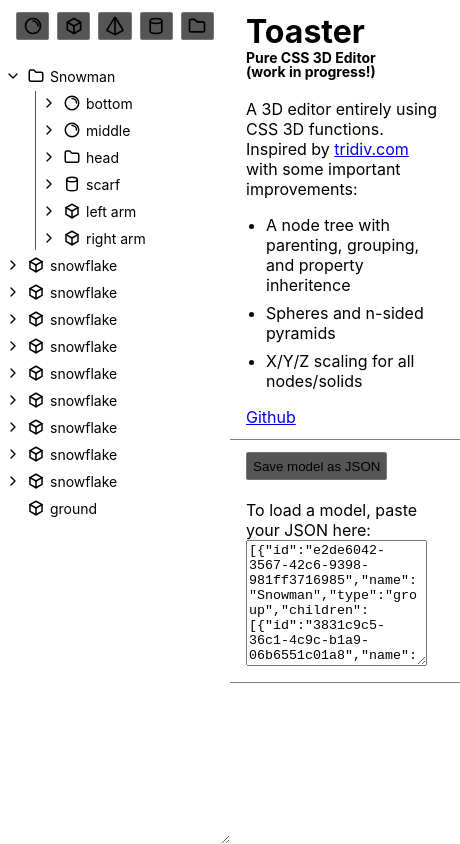
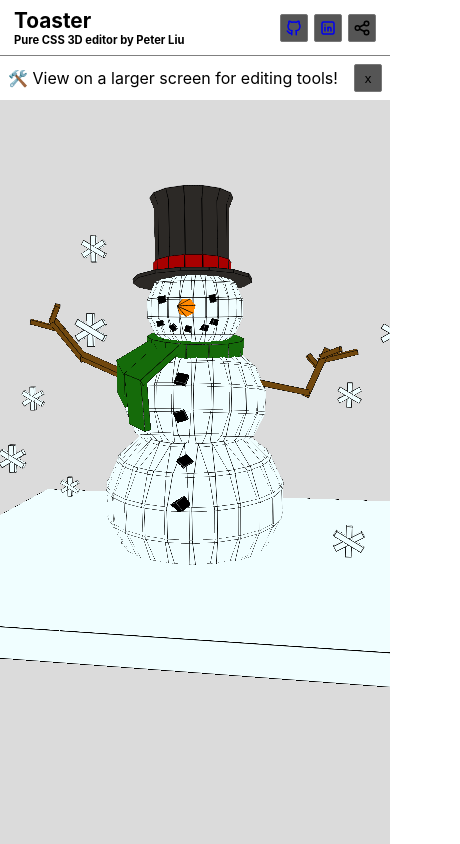
Before and after one commit to PeterTYLiu/toaster, a React (Vite) app: page / in a window 390 px wide. Shown: the whole page, 460 px wide, since content can reach past the window. Built offline with nearby package versions, Linux system fonts and the light colour scheme.

Commit message:
added mobile view; prevent negative dimensions

```diff
--- a/src/App.module.scss
+++ b/src/App.module.scss
@@ -1,4 +1,23 @@
 $grid-color: rgb(255, 255, 255);
+
+.banner {
+  display: none;
+  padding: 8px;
+  border-top: 1px solid gray;
+  justify-content: space-between;
+  align-items: center;
+  @media screen and (max-width: 900px) {
+    display: flex;
+  }
+}
+
+.lower {
+  display: flex;
+  width: 100%;
+  flex-grow: 1;
+  flex-shrink: 1;
+  max-height: 100vh;
+}
 
 .main {
   background-color: rgb(219, 219, 219);
@@ -7,17 +26,27 @@ $grid-color: rgb(255, 255, 255);
   flex-grow: 1;
   flex-shrink: 1;
   perspective: 800px;
-
+  touch-action: none;
   * {
     transform-style: preserve-3d;
     position: absolute;
   }
 }
 
-.lower {
-  display: flex;
-  width: 100%;
-  height: 100vh;
+.nav {
+  padding: 8px 14px;
+  display: none;
+  align-items: center;
+  justify-content: space-between;
+  h1 {
+    font-size: 1.3rem;
+  }
+  h2 {
+    font-size: 0.7rem;
+  }
+  @media screen and (max-width: 900px) {
+    display: flex;
+  }
 }
 
 .world {
@@ -45,5 +74,5 @@ $grid-color: rgb(255, 255, 255);
   color: black;
   background-color: #00000057;
   transform: rotateX(var(--rotate-x)) rotateZ(var(--rotate-z))
-    scale3d(var(--zoom), var(--zoom), var(--zoom));
+    scale3d(var(--zoom), var(--zoom), var(--zoom)) translateZ(-150px);
 }
--- a/src/App.tsx
+++ b/src/App.tsx
@@ -6,6 +6,7 @@ import { Node as NodeComponent } from "./components/Node/Node";
 import { SceneContext } from "./hooks/UseSceneContext";
 import { sceneReducer } from "./sceneReducer";
 import { snowman } from "./models/snowman";
+import Links from "./components/Links/Links";
 
 type NodeType = "group" | "cuboid" | "prism" | "sphere" | "pyramid";
 
@@ -14,8 +15,6 @@ export class Node {
   id: string;
   name: string;
   type: NodeType;
-  // Children
-  children: Node[];
   // Styling
   color?: string | undefined;
   borderColor?: string | undefined;
@@ -30,16 +29,17 @@ export class Node {
   rotateX: number;
   rotateY: number;
   rotateZ: number;
-
+  // Dimensions
   width: number;
   height: number;
   depth: number;
   radius: number;
-
   // Geometry
   baseSides: number;
-
+  // Collapsed node in scene tree
   collapsed?: boolean;
+  // Children
+  children: Node[];
 
   constructor(input: Partial<Node>) {
     this.id = crypto.randomUUID();
@@ -54,7 +54,6 @@ export class Node {
     this.rotateX = input.rotateX ?? 0;
     this.rotateY = input.rotateY ?? 0;
     this.rotateZ = input.rotateZ ?? 0;
-    this.children = [];
     this.depth = input.depth ?? 200;
     this.width = input.width ?? 200;
     this.height = input.height ?? 200;
@@ -63,6 +62,7 @@ export class Node {
     this.color = input.color ?? undefined;
     this.borderColor = input.borderColor ?? undefined;
     this.baseSides = 3;
+    this.children = [];
   }
 }
 
@@ -79,6 +79,7 @@ const defaultCamera: Camera = {
 };
 
 function App() {
+  const [bannerVisible, setBannerVisible] = useState(true);
   const [isDragging, setIsDragging] = useState(false);
   const [scene, dispatch] = useReducer(sceneReducer, {
     camera: defaultCamera,
@@ -89,7 +90,22 @@ function App() {
 
   return (
     <SceneContext.Provider value={{ ...scene, dispatch }}>
-      <nav></nav>
+      <nav className={styles.nav}>
+        <div>
+          <h1>Toaster</h1>
+          <h2>Pure CSS 3D editor by Peter Liu</h2>
+        </div>
+        <Links />
+      </nav>
+      {bannerVisible && (
+        <div className={styles.banner}>
+          <span>🛠️ View on a larger screen for editing tools!</span>
+          <button className="icon" onClick={() => setBannerVisible(false)}>
+            x
+          </button>
+        </div>
+      )}
+
       <div className={styles.lower}>
         <SceneGraph />
         <main
--- /dev/null
+++ b/src/components/Links/Links.module.scss
@@ -0,0 +1,4 @@
+.links {
+  display: flex;
+  gap: 6px;
+}
--- /dev/null
+++ b/src/components/Links/Links.tsx
@@ -0,0 +1,39 @@
+import styles from "./Links.module.scss";
+import {
+  IconBrandGithub,
+  IconShare,
+  IconBrandLinkedin,
+} from "@tabler/icons-react";
+
+function share() {
+  if (navigator.share)
+    return navigator.share({
+      title: "Toaster | Pure CSS 3D Editor",
+      url: "https://petertyliu.github.io/toaster",
+      text: "Toaster is a pure CSS 3D editor using CSS 3D functions and SVG; no canvas nor WebGL!",
+    });
+
+  navigator.clipboard.writeText("https://petertyliu.github.io/toaster").then(
+    () => alert("Copied link to clipboard!"),
+    () => alert("Could not share :(")
+  );
+}
+
+export default function Links() {
+  return (
+    <div className={styles.links}>
+      <a className="icon button" href="https://github.com/PeterTYLiu/toaster">
+        <IconBrandGithub size={18} />
+      </a>
+      <a
+        className="icon button"
+        href="https://www.linkedin.com/in/peter-ty-liu/"
+      >
+        <IconBrandLinkedin size={18} />
+      </a>
+      <button className="icon" onClick={share}>
+        <IconShare size={18} />
+      </button>
+    </div>
+  );
+}
--- a/src/components/PropertiesPanel/PropertiesPanel.module.scss
+++ b/src/components/PropertiesPanel/PropertiesPanel.module.scss
@@ -31,6 +31,9 @@ $summary-text: 14px;
 }
 
 .properties {
+  @media screen and (max-width: 900px) {
+    display: none;
+  }
   overflow: auto;
   width: 230px;
   flex-grow: 0;
--- a/src/components/PropertiesPanel/PropertiesPanel.tsx
+++ b/src/components/PropertiesPanel/PropertiesPanel.tsx
@@ -10,6 +10,7 @@ import {
   IconCylinder,
   IconFolder,
 } from "@tabler/icons-react";
+import Links from "../Links/Links";
 
 const propertiesMap: Record<
   Node["type"],
@@ -49,6 +50,8 @@ export default function PropertiesPanel() {
             (work in progress!)
           </h2>
           <br />
+          <Links />
+          <br />
           <p>
             A 3D editor entirely using CSS 3D functions. Inspired by{" "}
             <a href="http://tridiv.com/" target="_blank">
@@ -63,7 +66,6 @@ export default function PropertiesPanel() {
             <li>Spheres and n-sided pyramids</li>
             <li>X/Y/Z scaling for all nodes/solids</li>
           </ul>
-          <a href="https://github.com/PeterTYLiu/toaster">Github</a>
         </div>
         <div>
           <button
@@ -244,6 +246,7 @@ export default function PropertiesPanel() {
                 <span>Radius</span>
                 <input
                   type="number"
+                  min="0"
                   value={activeNode.radius}
                   onChange={(e) =>
                     dispatch({
@@ -282,6 +285,7 @@ export default function PropertiesPanel() {
                 <span>Width</span>
                 <input
                   type="number"
+                  min="0"
                   value={activeNode.width}
                   onChange={(e) =>
                     dispatch({
@@ -300,6 +304,7 @@ export default function PropertiesPanel() {
                 <span>Height</span>
                 <input
                   type="number"
+                  min="0"
                   value={activeNode.height}
                   onChange={(e) =>
                     dispatch({
@@ -318,6 +323,7 @@ export default function PropertiesPanel() {
                 <span>Depth</span>
                 <input
                   type="number"
+                  min="0"
                   value={activeNode.depth}
                   onChange={(e) =>
                     dispatch({
--- a/src/components/SceneGraph/SceneGraph.module.scss
+++ b/src/components/SceneGraph/SceneGraph.module.scss
@@ -6,6 +6,9 @@
   flex-shrink: 0;
   display: flex;
   flex-direction: column;
+  @media screen and (max-width: 900px) {
+    display: none;
+  }
 }
 
 .buttons {
--- a/src/components/SceneGraphNode/SceneGraphNode.module.scss
+++ b/src/components/SceneGraphNode/SceneGraphNode.module.scss
@@ -1,5 +1,5 @@
 .children {
-  margin-left: 35px;
+  margin-left: 13px;
   margin-top: 3px;
   border-left: 1px solid #555;
 }
--- a/src/components/SceneGraphNode/SceneGraphNode.tsx
+++ b/src/components/SceneGraphNode/SceneGraphNode.tsx
@@ -77,9 +77,9 @@ export default function SceneGraphNode({ node }: { node: Node }) {
             }}
           >
             {node.collapsed ? (
-              <IconChevronRight size={16} />
+              <IconChevronRight size={14} />
             ) : (
-              <IconChevronDown size={16} />
+              <IconChevronDown size={14} />
             )}
           </button>
         ) : (
--- a/src/index.css
+++ b/src/index.css
@@ -12,6 +12,12 @@
   --bg: #eeeeee;
 }
 
+#root {
+  height: 100vh;
+  display: flex;
+  flex-direction: column;
+}
+
 html,
 body {
   margin: 0;
@@ -21,6 +27,7 @@ body {
   box-sizing: border-box;
 }
 
+a.button,
 button,
 input {
   height: 28px;
@@ -29,6 +36,11 @@ input {
   background-color: #555;
 }
 
+a.button:visited {
+  color: inherit;
+}
+
+a.button:hover,
 button:hover,
 input:hover {
   border-color: #888;
@@ -39,6 +51,7 @@ input {
   padding: 0 7px;
 }
 
+a.button,
 button {
   user-select: none;
   height: 28px;
@@ -48,6 +61,7 @@ button {
   gap: 6px;
 }
 
+a.button.icon,
 button.icon {
   padding: 0;
   display: grid;
```
